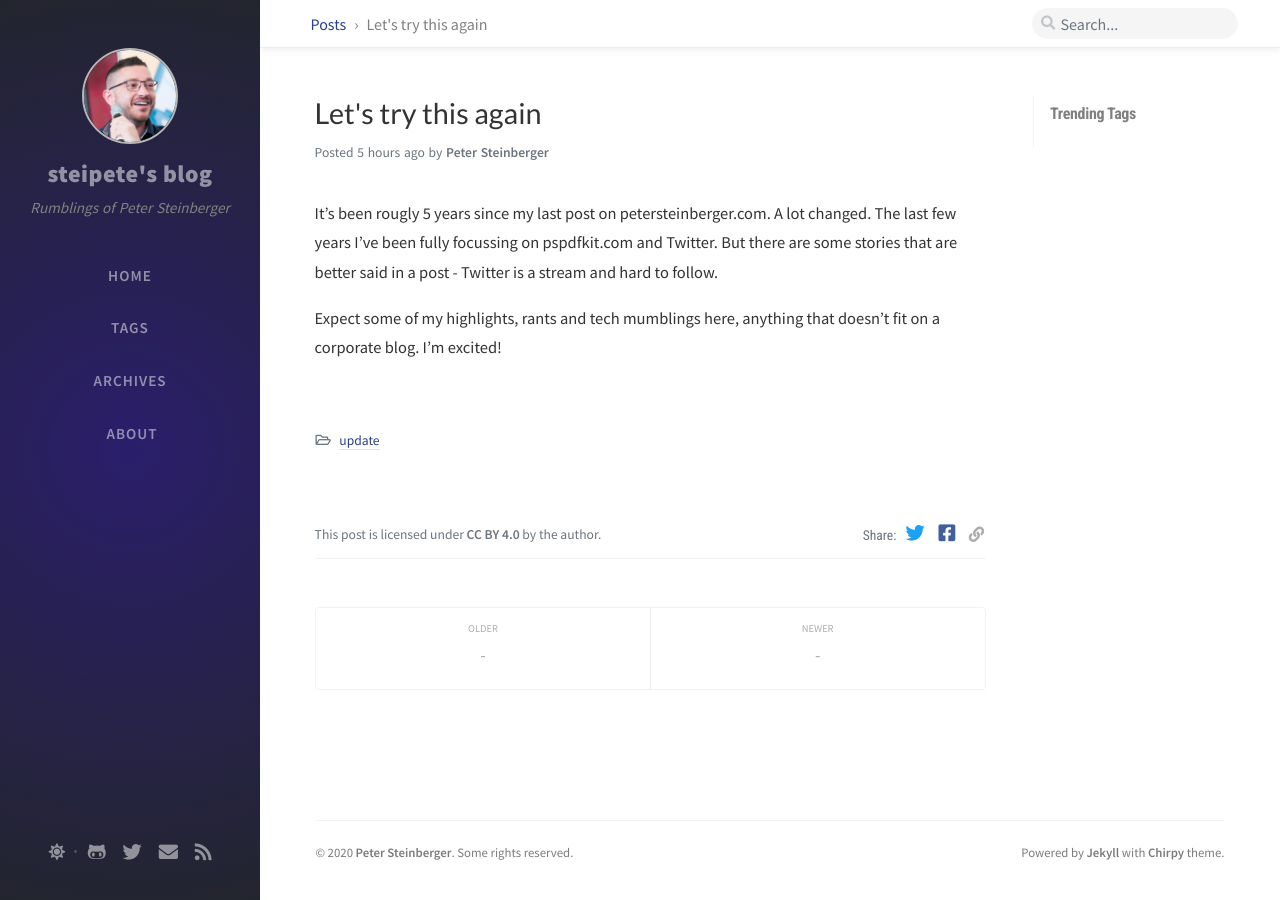
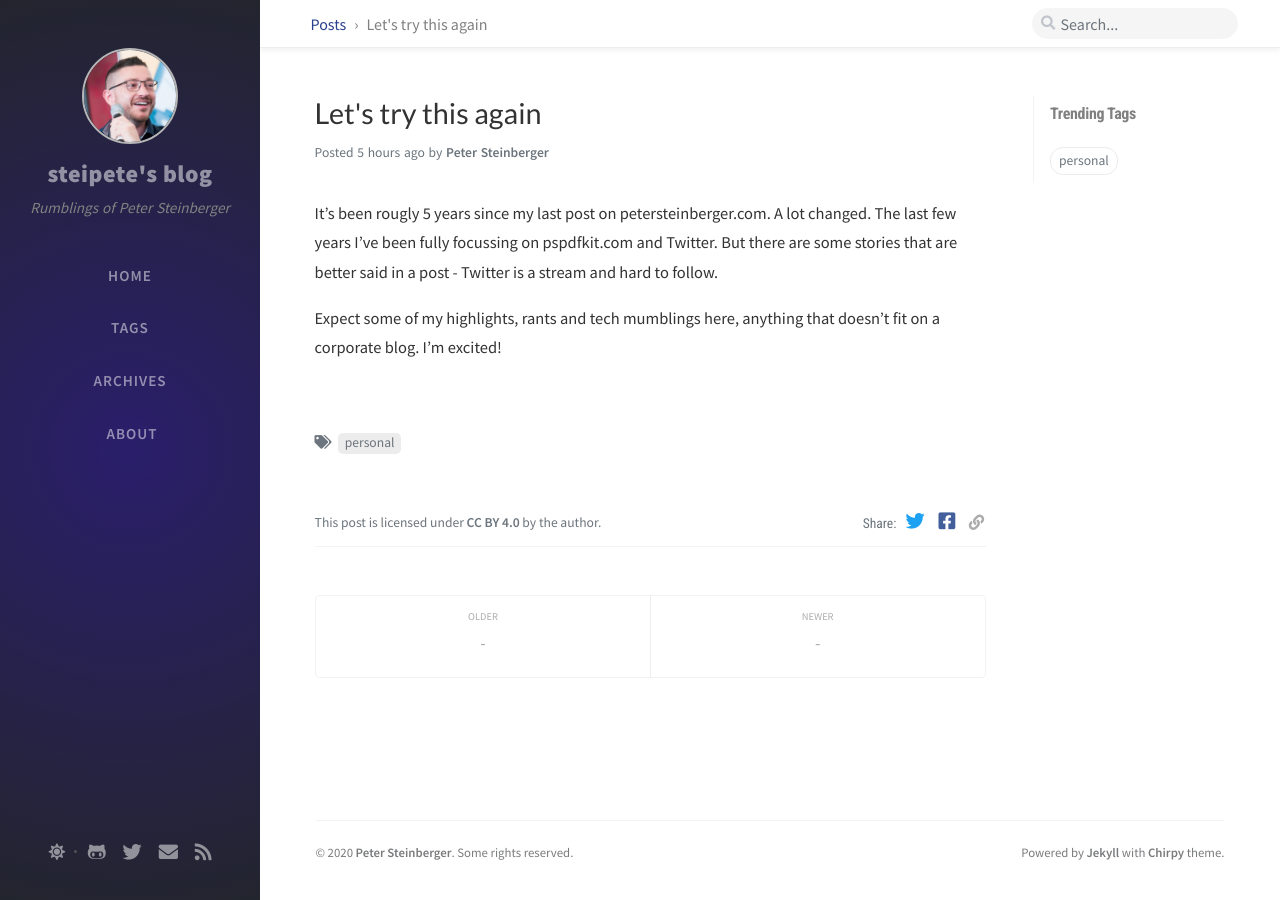
Before and after one commit to steipete/steipete.com, a Jekyll site: the page built from _posts/2020-05-14-new-beginning.md, in a window 1280 px wide. Built offline with Jekyll 4.4.1, drawn with Linux system fonts in a browser that asks for light colours; nearby versions of some CDN libraries; comment, search, counter and statistics services are not loaded.

Commit message:
use tags

```diff
--- a/_posts/2020-05-14-new-beginning.md
+++ b/_posts/2020-05-14-new-beginning.md
@@ -2,7 +2,7 @@
 layout: post
 title:  "Let's try this again"
 date:   2020-05-14 19:03:35 +0200
-categories: update
+tags: personal
 ---
 
 It's been rougly 5 years since my last post on petersteinberger.com. A lot changed. The last few years I've been fully focussing on pspdfkit.com and Twitter. But there are some stories that are better said in a post - Twitter is a stream and hard to follow.
```
